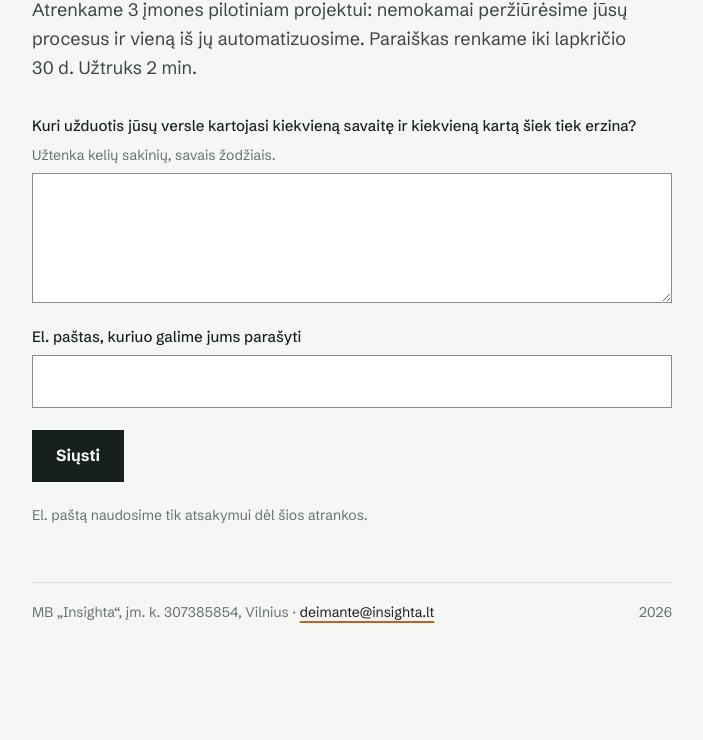
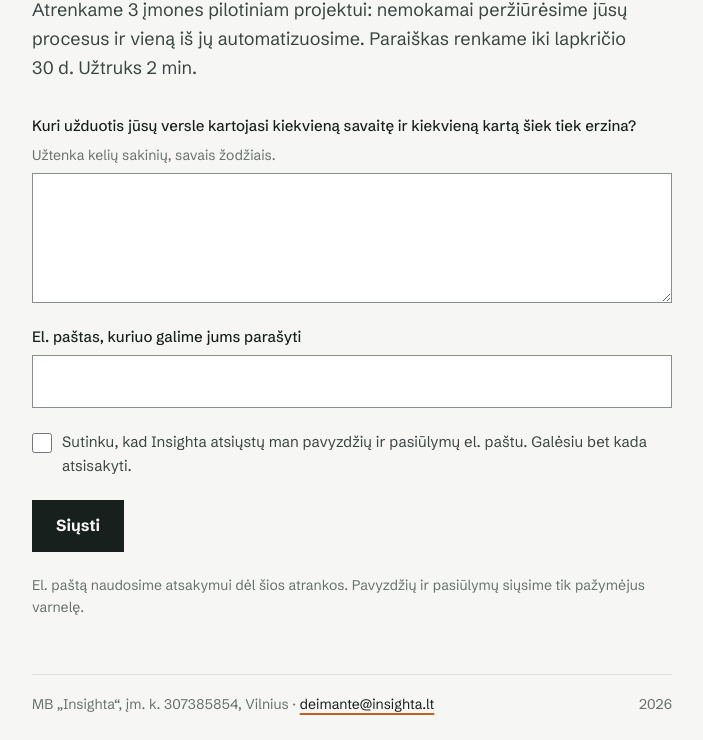
Before and after one commit to Diaandmond/insighta-site, a plain HTML site: page atranka/index.html in a window 1280 px wide. Shown: the part 173-913 px from the top of the page, without its empty margins (288-991 px from the left). Before the commit the page ends 820 px from the top, so only its background shows below. Drawn offline with Linux system fonts and the light colour scheme.

Commit message:
Atranka: sutikimo gauti pavyzdžius ir pasiūlymus varnelė
Co-Authored-By: Claude Opus 5.5 <noreply@anthropic.com>

```diff
--- a/atranka/index.html
+++ b/atranka/index.html
@@ -54,6 +54,8 @@ button:disabled { opacity: .5; cursor: not-allowed; background: var(--ink); }
 .msg .fix { font-size: 15px; font-weight: 600; background: none; color: var(--ink); padding: 12px 4px; margin: -12px 0; text-decoration: underline; text-decoration-color: var(--accent); text-decoration-thickness: 2px; text-underline-offset: 3px; }
 .msg .fix:hover, .msg .fix:focus-visible { background: none; color: var(--accent); }
 .note { margin: 0; font-size: 14px; color: var(--muted); }
+.consent { display: flex; align-items: flex-start; gap: 10px; font-size: 15px; font-weight: 400; color: var(--ink2); cursor: pointer; }
+.consent input { width: 20px; height: 20px; margin: 3px 0 0; padding: 0; flex: none; accent-color: var(--accent); cursor: pointer; }
 .done { display: grid; gap: 12px; }
 .done h2 { margin: 0; font-size: 26px; letter-spacing: -.02em; }
 .done p { margin: 0; color: var(--ink2); }
@@ -77,9 +79,13 @@ footer { max-width: 640px; width: 100%; margin: 0 auto; border-top: 1px solid va
       <label for="email">El. paštas, kuriuo galime jums parašyti
         <input id="email" name="email" type="email" autocomplete="email" required>
       </label>
+      <label class="consent" for="consent">
+        <input id="consent" name="sutikimas" type="checkbox">
+        <span>Sutinku, kad Insighta atsiųstų man pavyzdžių ir pasiūlymų el. paštu. Galėsiu bet kada atsisakyti.</span>
+      </label>
       <p class="msg err" id="err" role="alert" hidden></p>
       <button type="submit" id="btn">Siųsti</button>
-      <p class="note">El. paštą naudosime tik atsakymui dėl šios atrankos.</p>
+      <p class="note">El. paštą naudosime atsakymui dėl šios atrankos. Pavyzdžių ir pasiūlymų siųsime tik pažymėjus varnelę.</p>
     </form>
   </div>
 
@@ -143,7 +149,7 @@ footer { max-width: 640px; width: 100%; margin: 0 auto; border-top: 1px solid va
     function payload() {
       var mail = email.value.trim();
       /* Laukų pavadinimai rodomi laiške; _replyto, kad „Atsakyti“ rašytų jiems */
-      var d = { 'Didžiausia problema': problem.value.trim(), 'El. paštas': mail, _replyto: mail };
+      var d = { 'Didžiausia problema': problem.value.trim(), 'El. paštas': mail, 'Sutikimas gauti pavyzdžius ir pasiūlymus': document.getElementById('consent').checked ? 'Taip' : 'Ne', _replyto: mail };
       if (company) d['Įmonės kodas'] = company;
       d._subject = 'Atranka: ' + mail + (company ? ' (' + company + ')' : '');
       return d;
```
